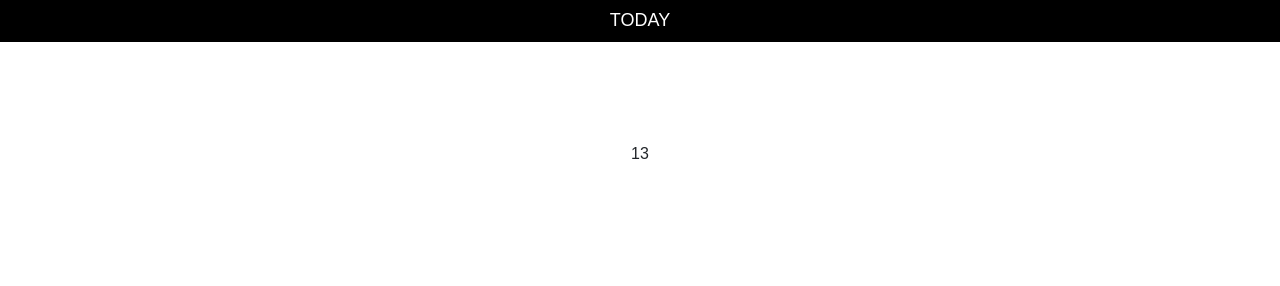
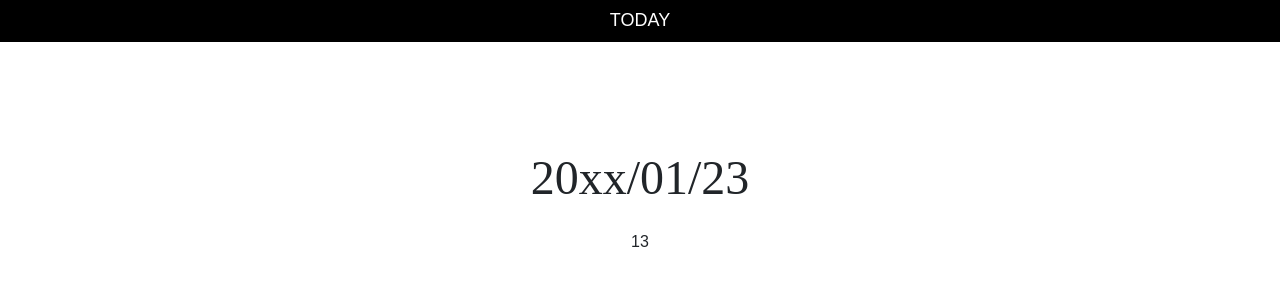
Before and after one commit to st-1297/js-test01, a plain HTML site: page index.html in a window 1280 px wide. Drawn offline with nearby package versions, Linux system fonts and the light colour scheme.

Commit message:
テストコミット

```diff
--- a/index.html
+++ b/index.html
@@ -20,7 +20,7 @@
             <!--<p class="date">20xx/01/23</p>-->
             <script type="text/javascript" language="javascript">
                 //日付を表示する
-                //document.write('<p class="date">20xx/01/23</p>')
+                document.write('<p class="date">20xx/01/23</p>')
                 document.write(10+3)
             </script>
         </div>
```
